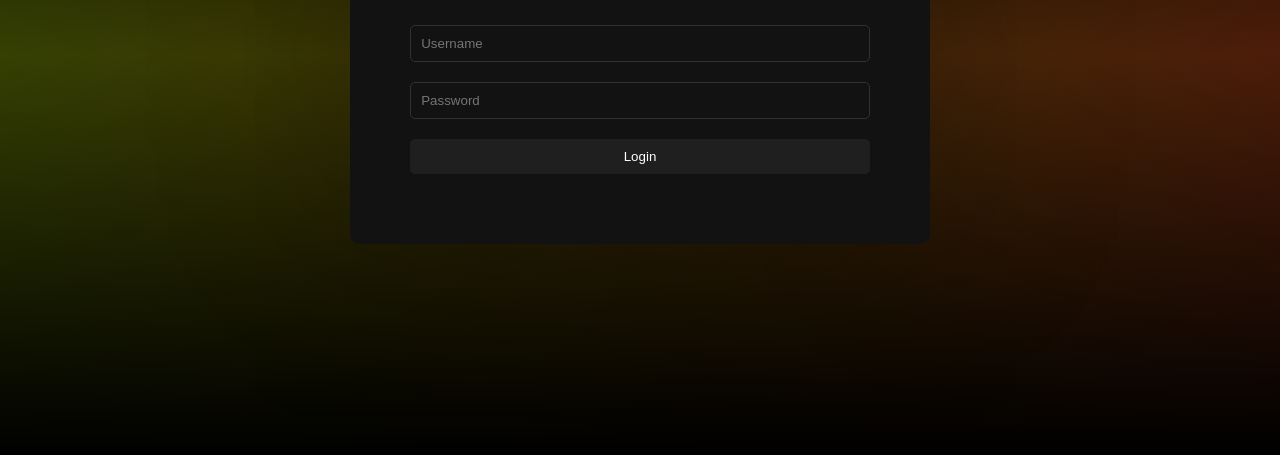
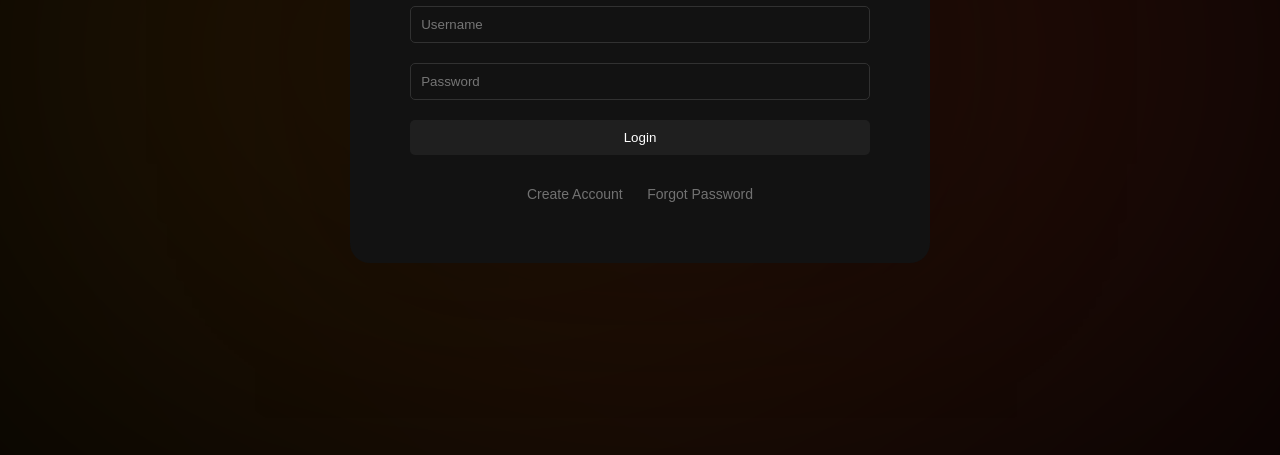
Before and after one commit to decentishDev/csc-template, a plain HTML site: page index.html in a window 1280 px wide. Shown: the part 345-800 px from the top of the page. Drawn offline with Linux system fonts and the light colour scheme.

Commit message:
more stuff

```diff
--- a/index.html
+++ b/index.html
@@ -14,11 +14,10 @@
             <input type="password" placeholder="Password">
             <button>Login</button>
         </form>
-        <!-- <div class="social-icons">
-            <a href="#"><img src="facebook-icon.png" alt="Facebook"></a>
-            <a href="#"><img src="twitter-icon.png" alt="Twitter"></a>
-            <a href="#"><img src="instagram-icon.png" alt="Instagram"></a>
-        </div> -->
+        <div class="action-buttons">
+            <a href="#" class="create-account">Create Account</a>
+            <a href="#" class="forgot-password">Forgot Password</a>
+        </div>
     </div>
     <div class="background"></div>
     <script src="script.js"></script>
--- a/script.js
+++ b/script.js
@@ -3,7 +3,7 @@
 const background = document.querySelector('.background');
 
 function animateBackground() {
-    const time = new Date().getTime() * 0.0005; // Adjust speed
+    const time = new Date().getTime() * 0.001; // Adjust speed
 
     // Calculate gradient colors dynamically using sine and cosine functions
     const r1 = Math.sin(time) * 127 + 128;
@@ -13,7 +13,7 @@ function animateBackground() {
     const g2 = Math.sin(time + 3) * 127 + 128;
     const b2 = Math.sin(time + 5) * 127 + 128;
 
-    background.style.background = `linear-gradient(to bottom, rgba(0, 0, 0, 1), rgba(0, 0, 0, 0.7), rgba(0, 0, 0, 1)), linear-gradient(to right, rgb(${r1}, ${g1}, ${b1}), rgb(${r2}, ${g2}, ${b2}))`;
+    background.style.background = `linear-gradient(to bottom, rgba(0, 0, 0, 1), rgba(0, 0, 0, 0.6), rgba(0, 0, 0, 1)), linear-gradient(to right, rgb(${r1}, ${g1}, ${b1}), rgb(${r2}, ${g2}, ${b2}))`;
 
     requestAnimationFrame(animateBackground);
 }
--- a/styles.css
+++ b/styles.css
@@ -28,7 +28,7 @@ body {
     width: 100%;
     height: 100%;
     background: linear-gradient(to bottom, rgba(0, 0, 0, 0), rgba(0, 0, 0, 1), rgba(0, 0, 0, 0)), linear-gradient(to right, #f06, #9f6);
-    /* filter: blur(10px); */
+    filter: blur(300px);
     z-index: -1;
 }
 
@@ -37,7 +37,7 @@ body {
     box-shadow: 0px 0px 200px rgba(0, 0, 0, 0.3);
     padding: 60px;
     text-align: center;
-    border-radius: 10px;
+    border-radius: 20px;
 }
 
 .login-container h1 {
@@ -72,21 +72,19 @@ form button:hover {
     background-color: #555555;
 }
 
-.social-icons {
+.action-buttons {
     margin-top: 20px;
 }
 
-.social-icons a {
+.action-buttons a {
+    color: #ffffff;
+    text-decoration: none;
     margin: 0 10px;
-}
-
-.social-icons img {
-    width: 30px;
-    height: 30px;
-    opacity: 0.6;
+    font-size: 14px;
+    opacity: 0.4;
     transition: opacity 0.3s;
 }
 
-.social-icons img:hover {
+.action-buttons a:hover {
     opacity: 1;
 }
```
